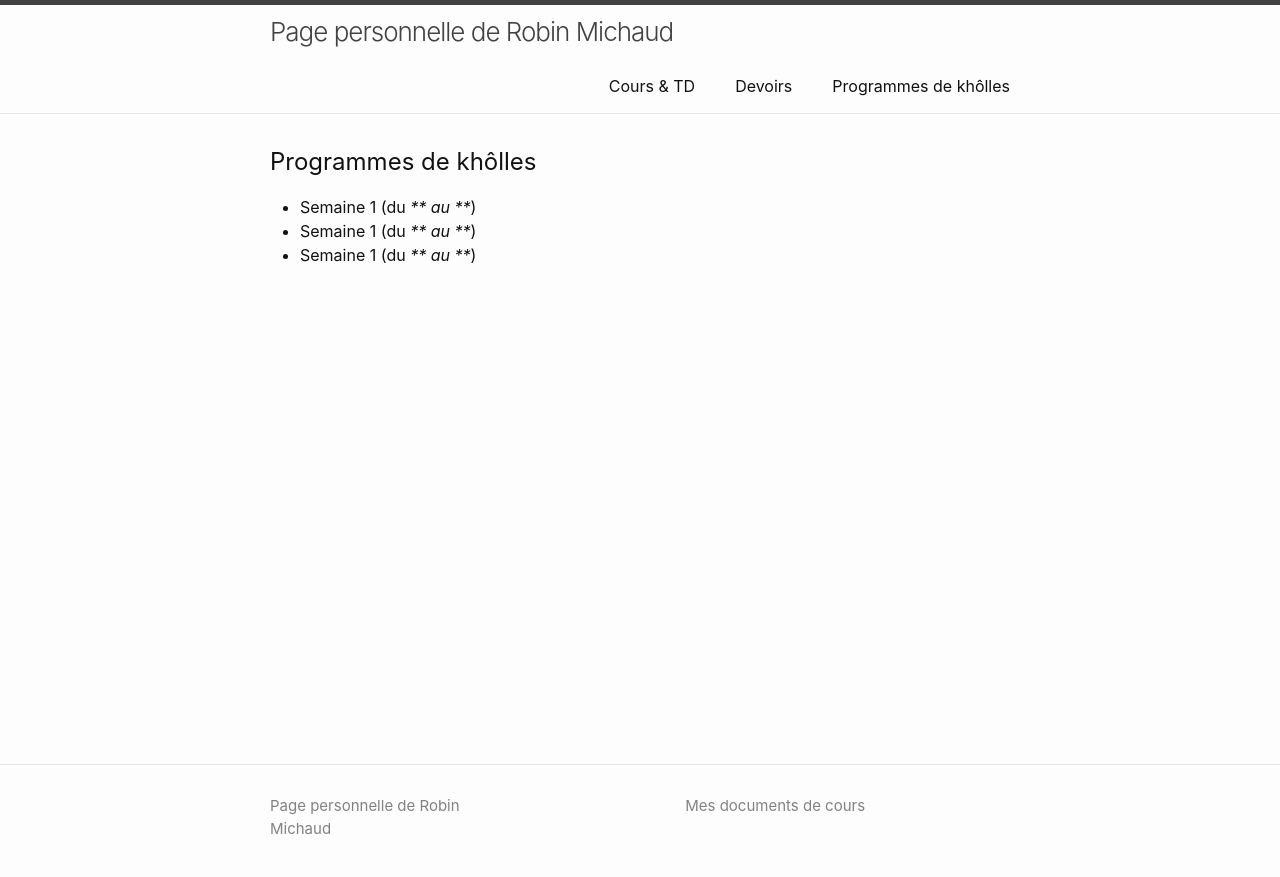
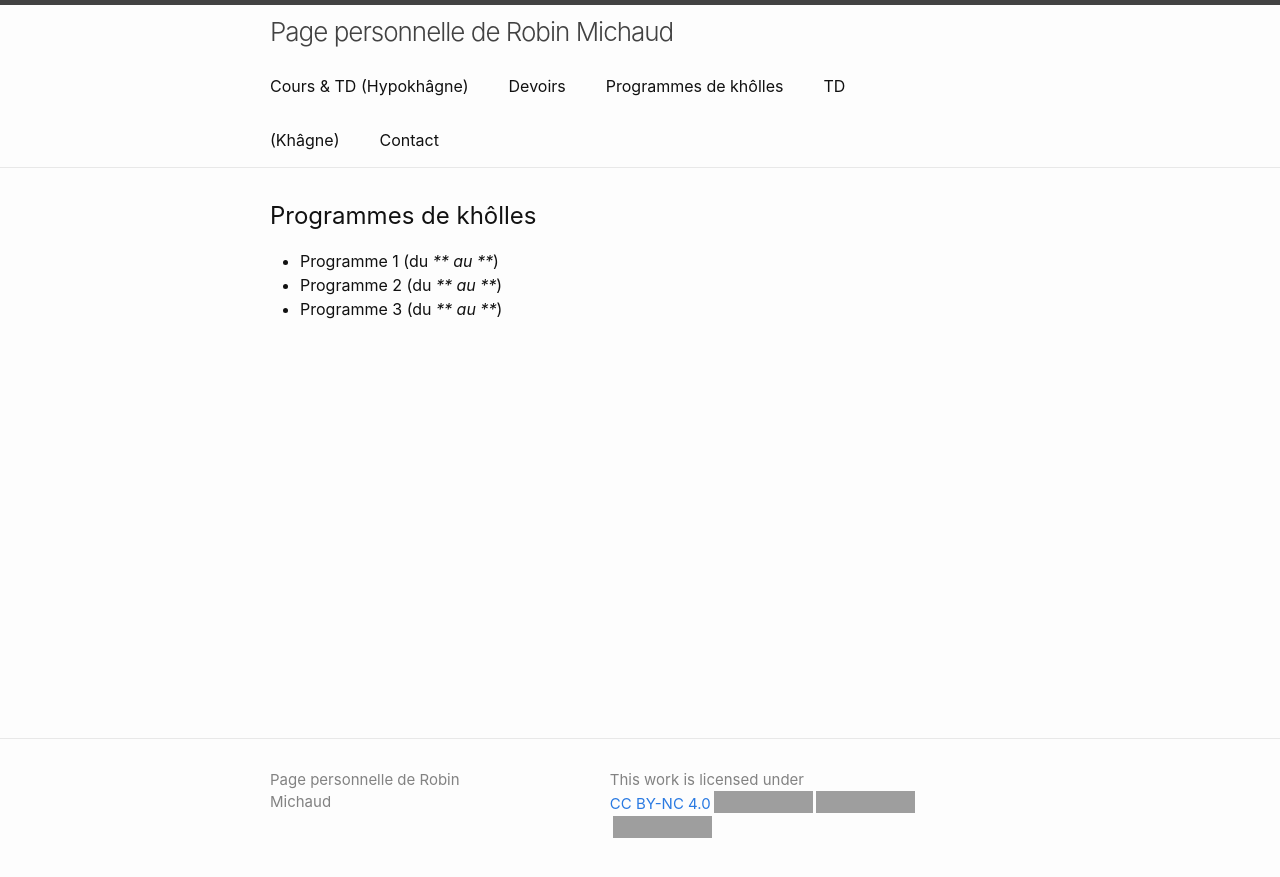
Before and after one commit to michaudmaths/michaudmaths.github.io, a Jekyll site: the page built from menu/kholles.markdown, in a window 1280 px wide. Shown: the top 877 px of the page. Built offline with Jekyll 4.4.1, drawn with Linux system fonts in a browser that asks for light colours; grey boxes are pictures that could not be loaded.

Commit message:
ajout de licence CC, ajout d'une page Contact

```diff
--- a/_config.yml
+++ b/_config.yml
@@ -21,7 +21,7 @@
 title: Page personnelle de Robin Michaud
 #email: michaudmaths@gmail.com
 description: >- # this means to ignore newlines until "baseurl:"
-  Mes documents de cours
+
 baseurl: "" # the subpath of your site, e.g. /blog
 url: "michaudmaths.github.io" # the base hostname & protocol for your site, e.g. http://example.com
 
@@ -29,6 +29,8 @@ header_pages:
   - menu/cours.markdown
   - menu/devoirs.markdown
   - menu/kholles.markdown
+  - menu/td_khagne.markdown
+  - contact.html
 
 #github_username:  michaudmaths
 
--- a/_includes/footer.html
+++ b/_includes/footer.html
@@ -19,12 +19,13 @@
       </div>
 
       <div class="footer-col footer-col-2">
-        {%- include social.html -%}
+        <p>{{- site.description | escape -}}</p>
       </div>
 
       <div class="footer-col footer-col-3">
-        <p>{{- site.description | escape -}}</p>
+      <p xmlns:cc="http://creativecommons.org/ns#" >This work is licensed under <a href="https://creativecommons.org/licenses/by-nc/4.0/?ref=chooser-v1" target="_blank" rel="license noopener noreferrer" style="display:inline-block;">CC BY-NC 4.0<img style="height:22px!important;margin-left:3px;vertical-align:text-bottom;" src="https://mirrors.creativecommons.org/presskit/icons/cc.svg?ref=chooser-v1" alt=""><img style="height:22px!important;margin-left:3px;vertical-align:text-bottom;" src="https://mirrors.creativecommons.org/presskit/icons/by.svg?ref=chooser-v1" alt=""><img style="height:22px!important;margin-left:3px;vertical-align:text-bottom;" src="https://mirrors.creativecommons.org/presskit/icons/nc.svg?ref=chooser-v1" alt=""></a></p>
       </div>
+
     </div>
 
   </div>
--- a/_sass/minima/_layout.scss
+++ b/_sass/minima/_layout.scss
@@ -140,13 +140,13 @@
 }
 
 .footer-col-2 {
-  width: -webkit-calc(20% - (#{$spacing-unit} / 2));
-  width:         calc(20% - (#{$spacing-unit} / 2));
+  width: -webkit-calc(10% - (#{$spacing-unit} / 2));
+  width:         calc(10% - (#{$spacing-unit} / 2));
 }
 
 .footer-col-3 {
-  width: -webkit-calc(45% - (#{$spacing-unit} / 2));
-  width:         calc(45% - (#{$spacing-unit} / 2));
+  width: -webkit-calc(55% - (#{$spacing-unit} / 2));
+  width:         calc(55% - (#{$spacing-unit} / 2));
 }
 
 @include media-query($on-laptop) {
--- a/menu/cours.markdown
+++ b/menu/cours.markdown
@@ -1,6 +1,6 @@
 ---
 layout: page
-title: Cours & TD
+title: Cours & TD (Hypokhâgne)
 permalink: /cours/
 ---
 
--- a/menu/kholles.markdown
+++ b/menu/kholles.markdown
@@ -8,6 +8,6 @@ permalink: /kholles/
 
 # Programmes de khôlles
 
-- Semaine 1 (du *** au ***)
-- Semaine 1 (du *** au ***)
-- Semaine 1 (du *** au ***)
+- Programme 1 (du *** au ***)
+- Programme 2 (du *** au ***)
+- Programme 3 (du *** au ***)
```
Also changed, not shown: contact.html (added, +54 -0 lines), menu/td_khagne.markdown (added, +13 -0 lines), merci.html (added, +14 -0 lines).
